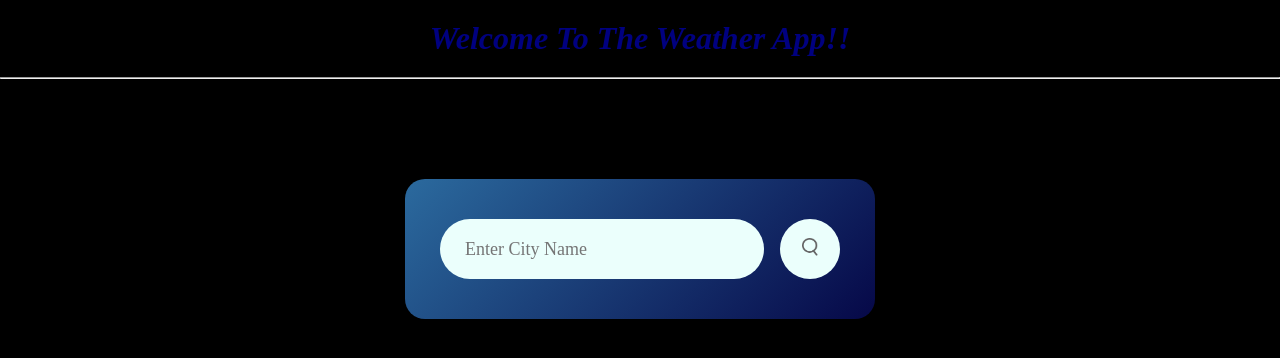
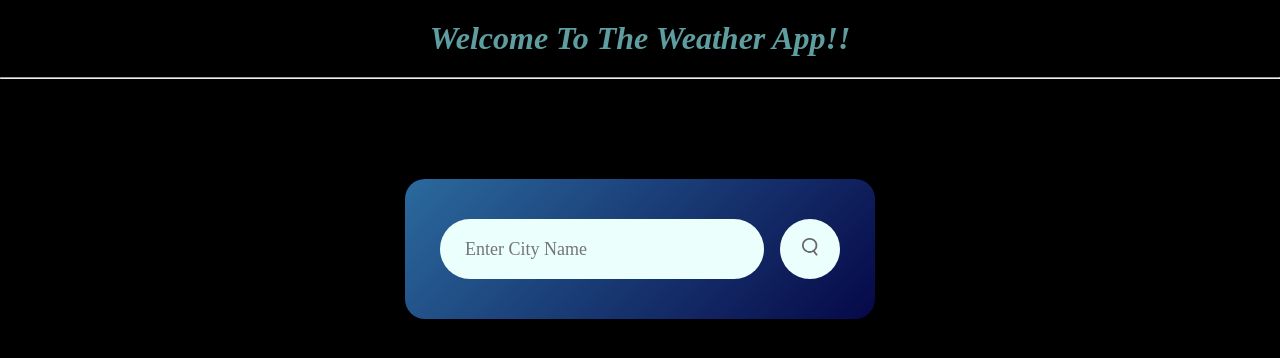
Before and after one commit to AvantiKumari-A/Weather-App, a plain HTML site: page index.html in a window 1280 px wide. Drawn offline with Linux system fonts and the light colour scheme.

Commit message:
Update style.css

```diff
--- a/style.css
+++ b/style.css
@@ -7,8 +7,8 @@
 body{
     background-color:black;
 }
-h1{
-    color: navy;
+.start{
+    color: cadetblue;
     text-align: center;
     margin: 20px;
 }
```
